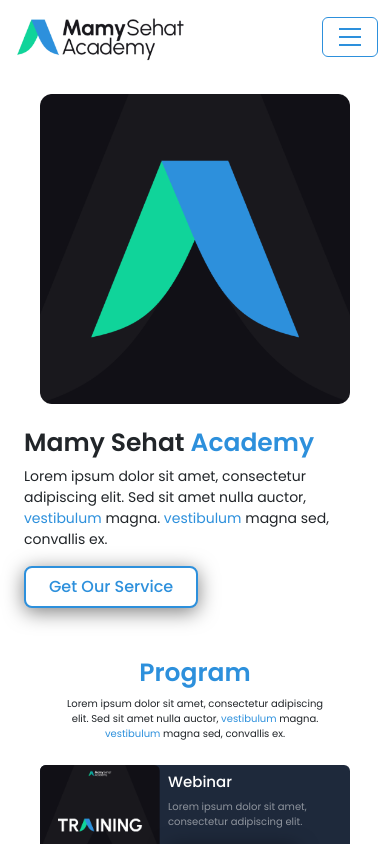
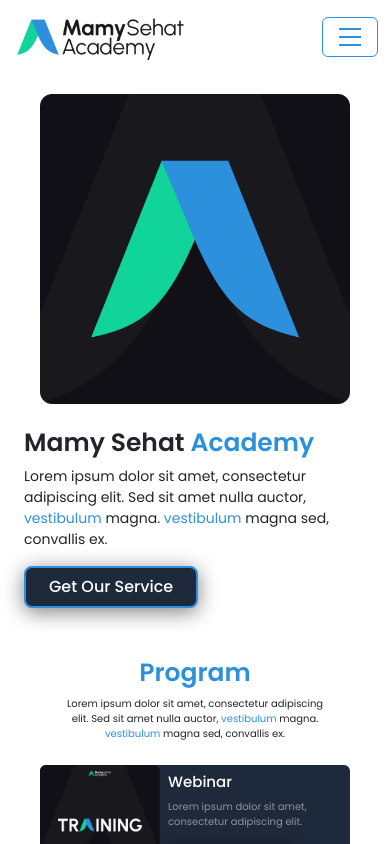
Before and after one commit to AdityaWjy/mamysehat, a Vue app: page / in a window 390 px wide. In both pictures the pointer is over the button "Get Our Service". Shown: the top 844 px of the page. Built offline with nearby package versions, Linux system fonts and the light colour scheme.

Commit message:
fix text color button mobile

```diff
--- a/src/main.css
+++ b/src/main.css
@@ -33,8 +33,8 @@
 }
 
 .btn-custom-mobile:hover {
-  background-color: #ffffff;
-  color: #2d90dc;
+  background-color: #1e293b;
+  color: #ffffff;
   transition-delay: 0.1s;
 }
 
```
